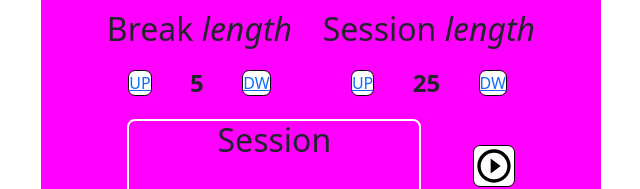
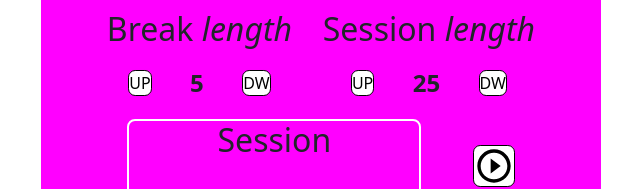
Before and after one commit to juandarr/pomodoro-react, a React (Create React App) app: page / in a window 1280 px wide. Shown: the part 284-473 px from the top of the page, without its empty margins (319-959 px from the left). Built offline with nearby package versions, Linux system fonts and the light colour scheme.

Commit message:
modify: icons for up and down arrows are giving problems. Looking for a solution as a png/svg clickable element instead of button

```diff
--- a/src/App.js
+++ b/src/App.js
@@ -25,15 +25,15 @@ class EventLength extends React.Component {
     return (<div id={event + "-control"} className="d-flex flex-column align-items-center">
       <h2 id={event + "-label"}>{event[0].toUpperCase() + event.slice(1)} <em>length</em></h2>
       <div id={event + "-buttons"} className="d-flex justify-content-evenly align-items-center">
-        <button className="btn-link" id={event + "-increment"} data-bs-toggle="tooltip" data-bs-placement="right"
+        <button className="" id={event + "-increment"} data-bs-toggle="tooltip" data-bs-placement="right"
           title={event[0].toUpperCase() + event.slice(1) + " time up"} onClick={this.props.eventTimeController} disabled={this.props.playState} value='+'>
-          UP{/*<img src="resources/arrow-up.svg" alt={event + " time up"} />*/}
+          {/*<img src="resources/arrow-up.svg" alt={event + " time up"} />*/}UP
         </button>
         <div id={event + "-length"} className="d-flex justify-content-center">{this.props.timeLength}</div>
-        <button className="btn-link" id={event + "-decrement"} data-bs-toggle="tooltip" data-bs-placement="right"
+        <button className="" id={event + "-decrement"} data-bs-toggle="tooltip" data-bs-placement="right"
           title={event[0].toUpperCase() + event.slice(1) + " time down"} onClick={this.props.eventTimeController} disabled={this.props.playState} value='-'>
           DW
-          {/*<img className="down" src="resources/arrow-up.svg" alt={event + " time down"} />*/}
+          {/*btn-link<img className="down" src="resources/arrow-up.svg" alt={event + " time down"} />*/}
         </button>
       </div></div>);
   }
```
